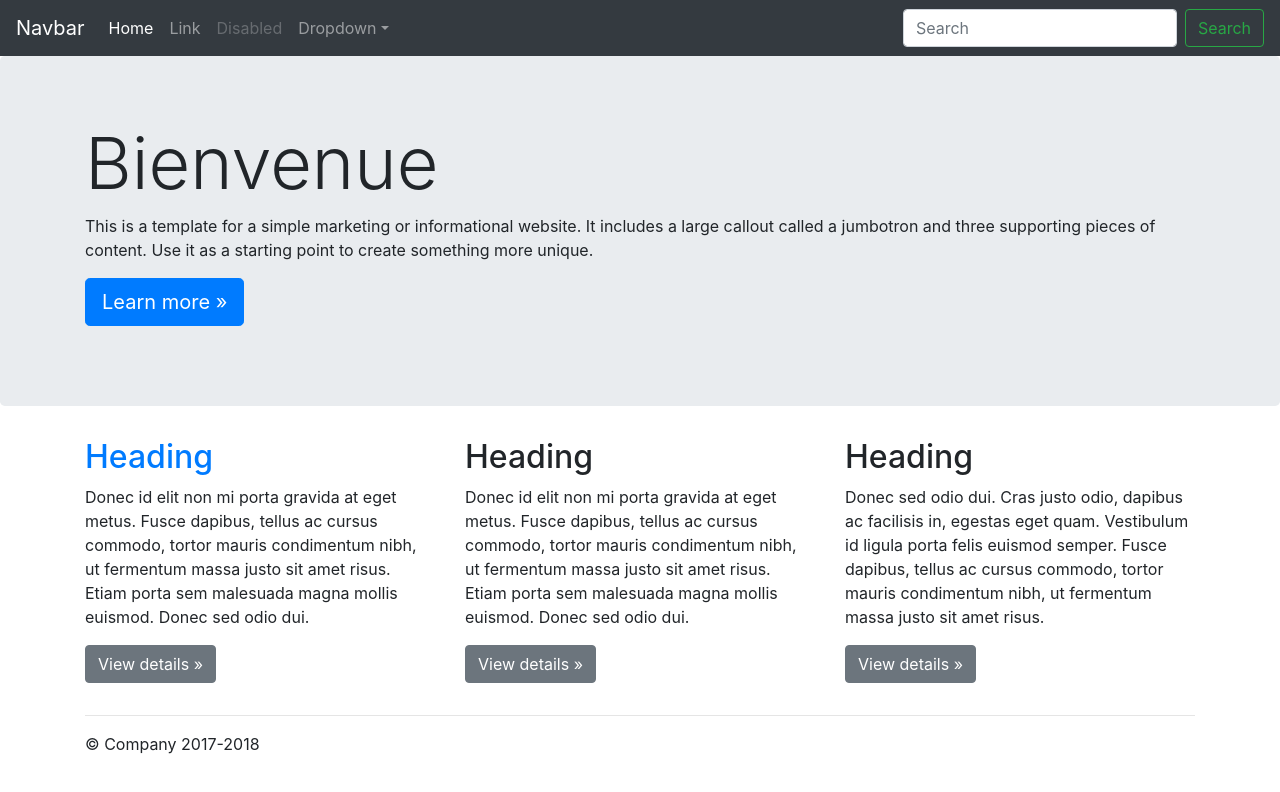
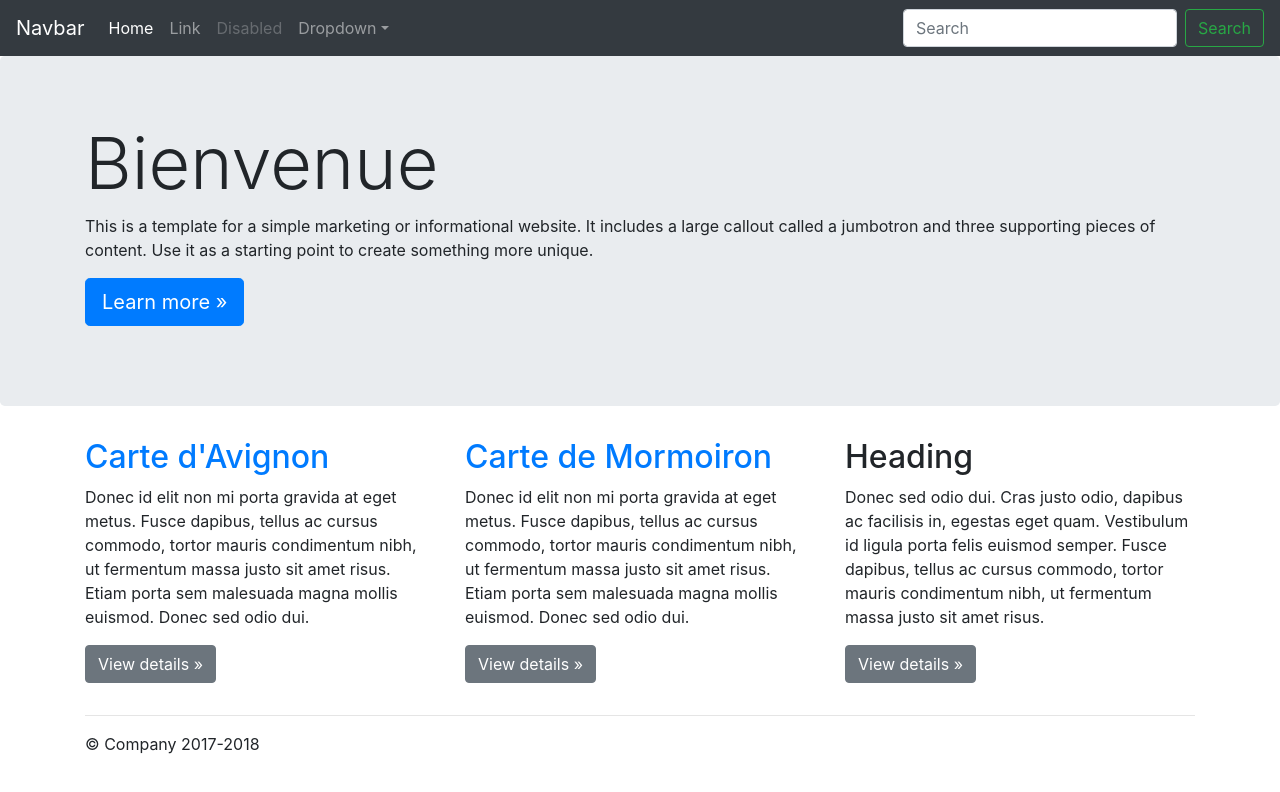
Before and after one commit to Wramour/Site-Fac-public, a plain HTML site: page index.html in a window 1280 px wide. Drawn offline with nearby package versions, Linux system fonts and the light colour scheme.

Commit message:
Update index.html

```diff
--- a/index.html
+++ b/index.html
@@ -68,12 +68,12 @@
         <!-- Example row of columns -->
         <div class="row">
           <div class="col-md-4">
-              <h2><a href="openlayer-2/carte1.html">Heading</a></h2>
+              <h2><a href="openlayer-2/carte1.html">Carte d'Avignon</a></h2>
             <p>Donec id elit non mi porta gravida at eget metus. Fusce dapibus, tellus ac cursus commodo, tortor mauris condimentum nibh, ut fermentum massa justo sit amet risus. Etiam porta sem malesuada magna mollis euismod. Donec sed odio dui. </p>
             <p><a class="btn btn-secondary" href="https://getbootstrap.com/docs/4.0/examples/jumbotron/#" role="button">View details »</a></p>
           </div>
           <div class="col-md-4">
-            <h2>Heading</h2>
+            <h2><a href="leaflet/carte2.html">Carte de Mormoiron</a></h2>
             <p>Donec id elit non mi porta gravida at eget metus. Fusce dapibus, tellus ac cursus commodo, tortor mauris condimentum nibh, ut fermentum massa justo sit amet risus. Etiam porta sem malesuada magna mollis euismod. Donec sed odio dui. </p>
             <p><a class="btn btn-secondary" href="https://getbootstrap.com/docs/4.0/examples/jumbotron/#" role="button">View details »</a></p>
           </div>
```
